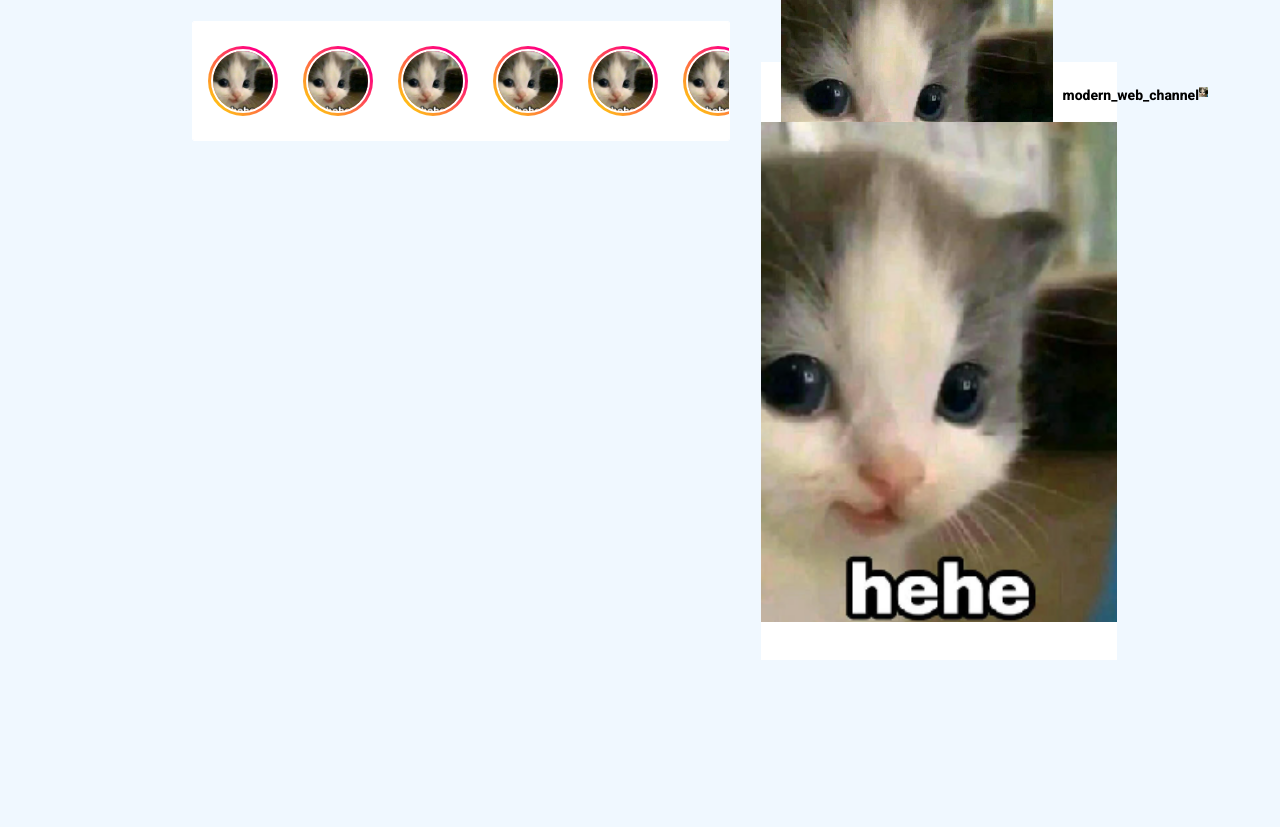
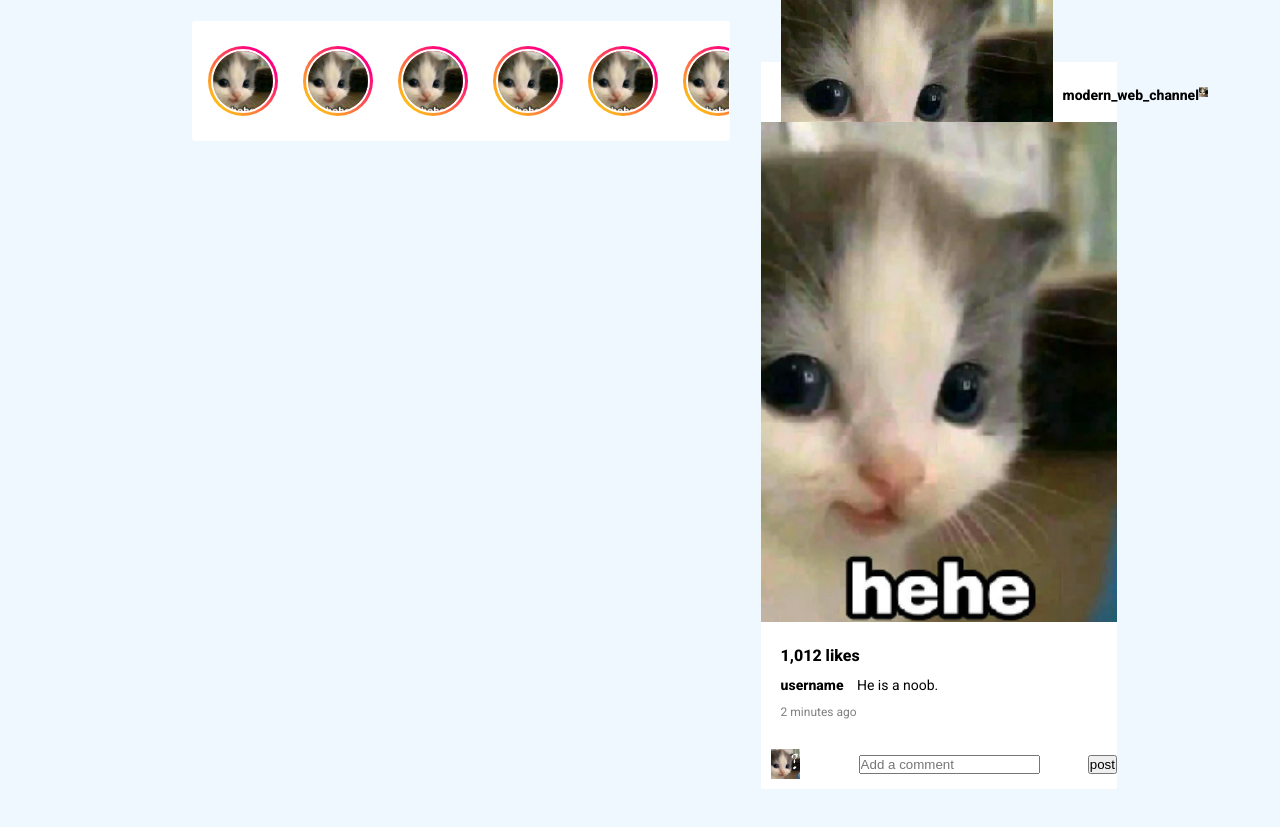
Before and after one commit to attabooi/clone-instagram, a plain HTML site: page templates/index.html in a window 1280 px wide. Shown: the part 69-896 px from the top of the page. Before the commit the page ends 800 px from the top, so only its background shows below. Drawn offline with Linux system fonts and the light colour scheme.

Commit message:
Add comment box

```diff
--- a/static/style.css
+++ b/static/style.css
@@ -159,7 +159,7 @@ body{
 
 .post{
     width: 100%;
-    height: 600px;
+    height: auto;
     background: #ffffff;
     border: 1px solid aliceblue;
     margin-top: 40px;
@@ -208,3 +208,61 @@ body{
     height: 500px;
     object-fit: cover;
 }
+
+.post-content{
+    width: 100%;
+    padding: 20px;
+}
+
+.likes{
+    font-weight: bold;
+}
+
+.description{
+    margin:  10px 0;
+    font-size: 14px;
+    line-height: 20px;
+}
+
+.description span{
+    font-weight: bold;
+    margin-right: 10px;
+}
+
+.post-time{
+    color: rgba(0, 0, 0, 0.5);
+    font-size: 12px;
+}
+
+.comment-wrapper{
+    width: 100%;
+    height: 50px;
+    border-radius: 1px solid #dfdfdf;
+    display: flex;
+    justify-content: space-between;
+    align-items: center;
+}
+
+.comment-wrapper .icon{
+    height: 30px;
+}
+
+.comment-box{
+    width: 80%;
+    height: 100px;
+    border: none;
+    outline: none;
+    font-size: 14px;
+}
+
+.comment-btn{
+    width: 70px;
+    height: 100%;
+    background: none;
+    border: none;
+    outline: none;
+    text-transform: capitalize;
+    font-size: 16px;
+    color: rgb(0, 162, 255);
+    opacity: 0.5;
+}
--- a/templates/index.html
+++ b/templates/index.html
@@ -82,6 +82,17 @@
                     <img src="/images/444.png" class="options" alt="">
                 </div>
                 <img src="/images/444.png" class="post-images" alt="">
+                <div class="post-content">
+
+                    <p class="likes"> 1,012 likes</p>
+                    <p class="description"><span>username</span> He is a noob.</p>
+                    <p class="post-time">2 minutes ago</p>
+                </div>
+                <div class="comment-wrapper">
+                    <img src="/images/123.png" class="icon" alt="">
+                    <input type="text" class="commetn-box" placeholder="Add a comment">
+                    <button class-="comment-btn">post</button>
+                </div>
             </div>
             <div class="right-col">
 
```
